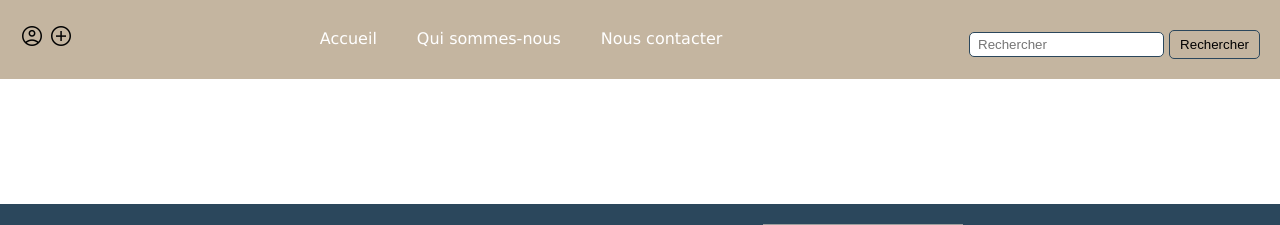
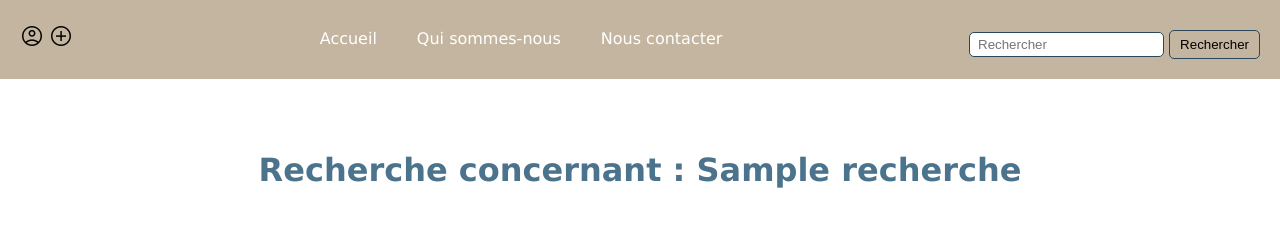
Before and after one commit to rachelcrevoisier/s2ProgTp2, a PHP site: template vues/rechercheArticle.php in a window 1280 px wide. Shown: the top 225 px of the page. Run offline with PHP 8.4, Linux system fonts and the light colour scheme; the template is opened without the code that fills it: most values are stand-ins (such as "Sample title", 1, 10 or a date in 2020); data that the repository does not hold is empty; grey boxes are pictures that could not be loaded.

Commit message:
Ajout du nom de la recherche dans le titre de la page de recherche

```diff
--- a/index.php
+++ b/index.php
@@ -194,7 +194,7 @@
                 header("Location: index.php?commande=Accueil&message=Vous n'avez rien inscrit dans le champ de recherche.");
                 die();
             }
-
+            $recherche = $_GET["recherche"];
             $rechercheArticle = rechercheArticle($_GET["recherche"]);
             if(mysqli_num_rows($rechercheArticle) > 0)
             {
--- a/vues/rechercheArticle.php
+++ b/vues/rechercheArticle.php
@@ -1,7 +1,7 @@
 <main>
     <span><?php if(isset($message)) echo $message; ?></span>
 
-
+    <h1>Recherche concernant : <?php echo $recherche; ?></h1>
     <div class="grille-presentation">
 
         <?php
```
